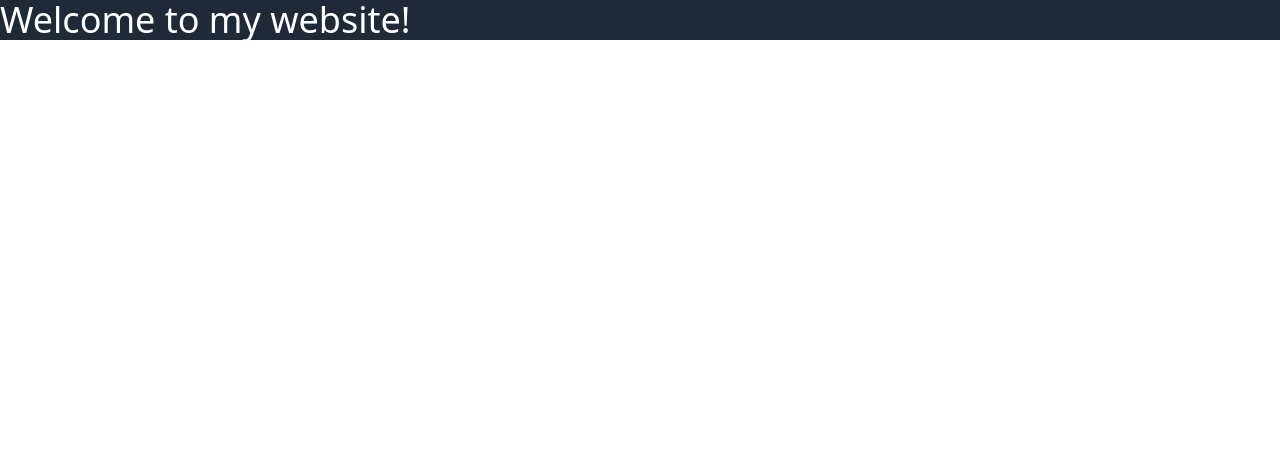
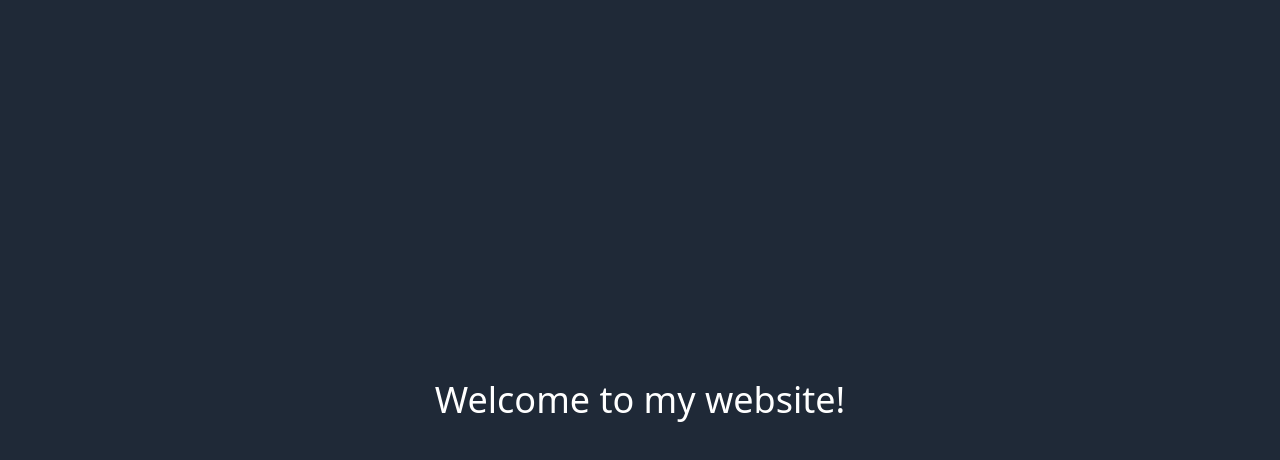
Before and after one commit to mtzsouza/Personal-Website, a SvelteKit app: page / in a window 1280 px wide. Shown: the top 460 px of the page. Built offline with nearby package versions, Linux system fonts and the light colour scheme.

Commit message:
testing automatic deployment

```diff
--- a/src/routes/+layout.svelte
+++ b/src/routes/+layout.svelte
@@ -2,6 +2,6 @@
     import "../app.css";
 </script>
 
-<div class="bg-gray-800">
+<div class="bg-gray-800 h-screen w-screen flex items-center justify-center">
   <slot />
 </div>
```
